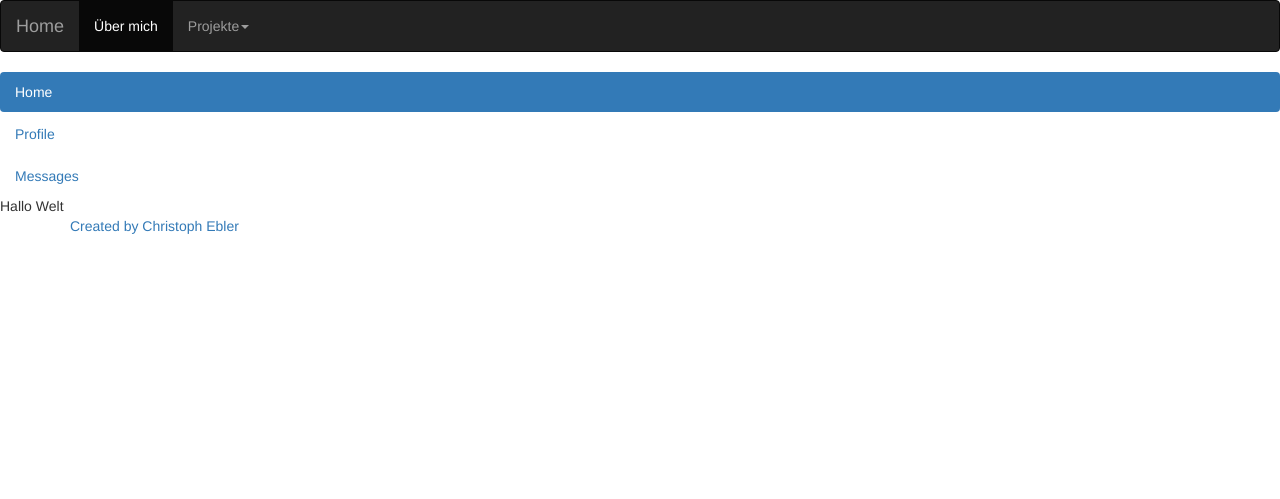
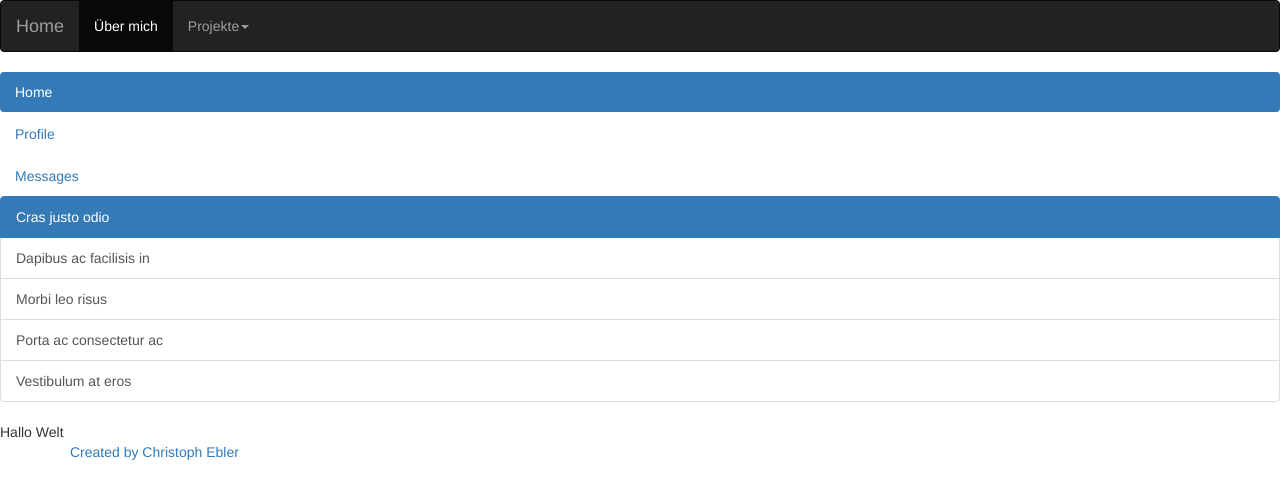
Before and after one commit to ChristophEbler/Homepage, a Jekyll site: the page built from index.html, in a window 1280 px wide. Shown: the top 499 px of the page. Built offline with Jekyll 4.4.1, drawn with Linux system fonts in a browser that asks for light colours; nearby versions of some CDN libraries.

Commit message:
Update sidebar.html
ff

```diff
--- a/_includes/sidebar.html
+++ b/_includes/sidebar.html
@@ -4,3 +4,13 @@
   <li role="presentation"><a href="#">Profile</a></li>
   <li role="presentation"><a href="#">Messages</a></li>
 </ul>
+
+<div class="list-group">
+  <a href="#" class="list-group-item active">
+    Cras justo odio
+  </a>
+  <a href="#" class="list-group-item">Dapibus ac facilisis in</a>
+  <a href="#" class="list-group-item">Morbi leo risus</a>
+  <a href="#" class="list-group-item">Porta ac consectetur ac</a>
+  <a href="#" class="list-group-item">Vestibulum at eros</a>
+</div>
```
